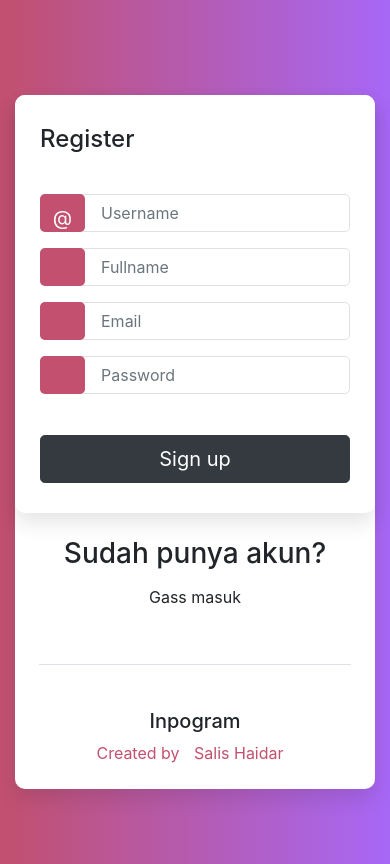
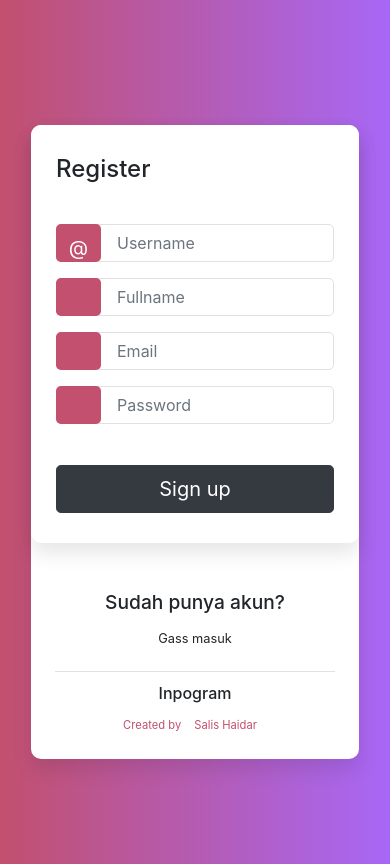
Before and after one commit to shluf/Inpogram, a PHP site: page /register.php in a window 390 px wide. Run offline with PHP 8.4, Linux system fonts and the light colour scheme; some libraries are stand-ins or nearby versions.

Commit message:
Update UI

```diff
--- a/content/feed.php
+++ b/content/feed.php
@@ -19,9 +19,6 @@ $stmt = $conn->prepare($sql);
 $stmt->bind_param("ss", $logged_in_user, $logged_in_user);
 $stmt->execute();
 $result = $stmt->get_result();
-
-
-// Check if the user already liked the post
 
 
 ?>
--- a/explore.php
+++ b/explore.php
@@ -1,5 +1,6 @@
 <?php
     session_start();
+    include "method/check_session.php";
 ?>
 
 <!DOCTYPE html>
--- /dev/null
+++ b/method/check_session.php
@@ -0,0 +1,6 @@
+<?php
+    if (!isset($_SESSION['username'])) {
+        header("Location: index.php");
+        exit();
+    }
+?>
--- a/register.php
+++ b/register.php
@@ -13,12 +13,12 @@ if (isset($_POST['register'])) {
         ('$username', '$fullname', '$email', '$password')";
     try {
         if ($conn -> query($sql)) {
-            $notify = "Akun berhasil dibuat";
+            $notify = "| Akun berhasil dibuat";
         } else {
-            $notify = "Gagal membuat akun";
+            $notify = "| Gagal membuat akun";
         }
     } catch (mysqli_sql_exception) {
-        $notify = "Masukan data kembali";
+        $notify = "| Masukan data kembali";
     }
 }
 ?>
@@ -40,7 +40,7 @@ if (isset($_POST['register'])) {
     <div class="container">
         <div class="row">
             <div class="col-md-11 mt-60 mx-md-auto">
-                <div class="login-box bg-white pl-lg-5 pl-0">
+                <div class="login-box bg-white pl-lg-5 pl-0 ml-3 mr-3">
                     <div class="row no-gutters align-items-center">
                         <div class="col-md-6">
                             <div class="form-wrap bg-white">
@@ -72,7 +72,7 @@ if (isset($_POST['register'])) {
                                                 <input type="password" id="password" name="password" class="form-control" placeholder="Password">
                                             </div>
                                         </div>
-                                        <i><?= $notify != null ? $notify : "" ?></i>
+                                        <i class="login-notify"><?= $notify != null ? $notify : "" ?></i>
                                         <div class="col-12 mt-30">
                                             <button type="submit" name="register" id="submit" class="btn btn-lg btn-custom btn-dark btn-block">Sign up
                                             </button>
@@ -83,8 +83,8 @@ if (isset($_POST['register'])) {
                             </div>
                         </div>
                         <div class="col-md-6">
-                            <div class="content text-center m-4">
-                                <div class="border-bottom pb-5 mb-5">
+                            <div class="login-title content text-center m-4">
+                                <div class="border-bottom pt-4 pb-3 mb-3 pb-md-5 mb-md-5">
                                     <h3 class="c-black">Sudah punya akun?</h3>
                                     <a href="index.php" class="btn btn-custom">Gass masuk</a>
                                 </div>
--- a/style/gallery.css
+++ b/style/gallery.css
@@ -30,7 +30,7 @@ body {
 }
 
 /* Override bootstrap column paddings */
-.tz-gallery .row > div {
+.tz-gallery .row>div {
     padding: 2px;
 }
 
@@ -82,4 +82,8 @@ body {
     body {
         padding: 0;
     }
+
+    .container.gallery-container {
+        padding: 0;
+    }
 }
--- a/style/login.css
+++ b/style/login.css
@@ -14,6 +14,33 @@ body{
               box-shadow: 0 10px 20px 0 rgba(0, 0, 0, 0.1);
       border-radius: 10px;
     }
+
+    .login-title h3{
+      font-size: 1.75rem;
+    }
+
+    .login-title h5{
+      font-size: 1.25rem;
+    }
+
+    .login-title a{
+      font-size: 1rem;
+    }
+
+    .login-notify {
+      font-size: 12px;
+      margin-left: 14px;
+    }
+
+    .socials a {
+      text-align: center;
+      padding-top: 5px;
+      color: #c2506e;
+      font-size: 14px;
+      margin-right: 10px;
+      -webkit-transition: all 0.3s ease;
+      transition: all 0.3s ease;
+  }
 
     @media (min-width: 992px) {
       .login-box {
@@ -39,6 +66,24 @@ body{
         margin-top: -40px;
         margin-bottom: -40px;
         padding: 60px;
+      }
+    }
+
+    @media (max-width: 768px) {
+      .login-title h3{
+        font-size: 1.2rem;
+      }
+
+      .login-title h5{
+        font-size: 1rem;
+      }
+
+      .login-title a{
+        font-size: 0.8rem;
+      }
+
+      .socials a {
+        font-size: 0.7rem;
       }
     }
 
@@ -143,12 +188,3 @@ body{
         -webkit-box-shadow: 0 3px 2px 0 rgba(0, 0, 0, 0.12);
         box-shadow: 0 3px 2px 0 rgba(0, 0, 0, 0.12);
     } */
-    .socials a {
-        text-align: center;
-        padding-top: 5px;
-        color: #c2506e;
-        font-size: 16px;
-        margin-right: 10px;
-        -webkit-transition: all 0.3s ease;
-        transition: all 0.3s ease;
-    }
--- a/style/style.css
+++ b/style/style.css
@@ -70,6 +70,10 @@ textarea {
     width: 100%;
     border: none;
     margin-top: 1rem;
+}
+
+.main-app {
+    padding-bottom: 56px;
 }
 
 .nav-container {
--- a/style/upload.css
+++ b/style/upload.css
@@ -78,12 +78,12 @@ h2 {
 
 	.dropzone {
 		width: 70%;
-		height: auto;
-		max-height: 100px;
+		height: 140px;
+		max-height: 214px;
 	}
 
 	.upload-icon {
-		margin: 35px 2px 2px 2px;
+		margin: 55px 2px 2px 2px;
 	}
 
 
--- a/upload.php
+++ b/upload.php
@@ -1,5 +1,6 @@
 <?php
 session_start();
+include "method/check_session.php";
 
 include "database.php";
 
```
Also changed, not shown: dashboard.php (+6 -4 lines), index.php (+6 -6 lines), profile.php (+4 -3 lines).
